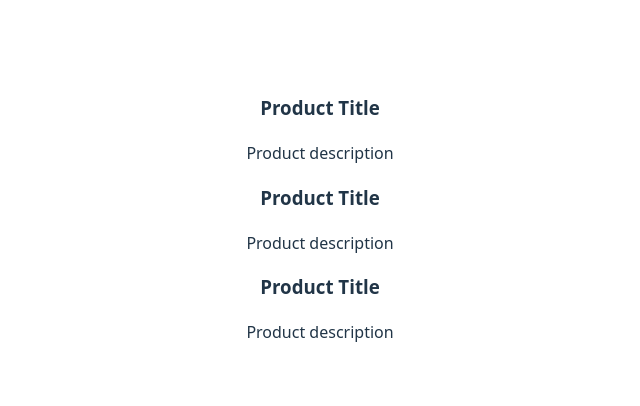
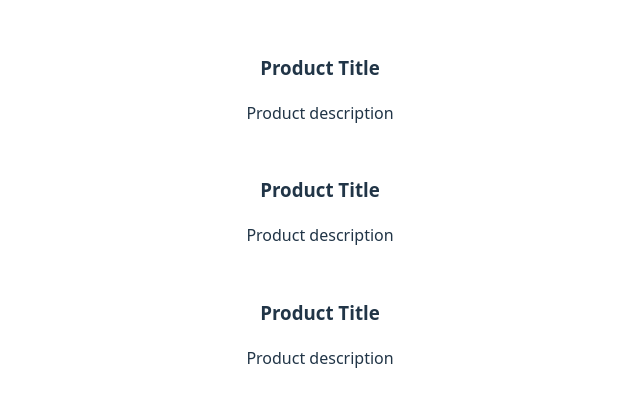
Before and after one commit to Garvit-singh-panwar/WEB-Devlopment, a React (Vite) app in the folder frontend/REACT/basic-react-app/: page / in a window 1280 px wide. Shown: the part 182-588 px from the top of the page, without its empty margins (320-960 px from the left). Built offline with nearby package versions, Linux system fonts and the light colour scheme.

Commit message:
add style in component

```diff
--- /dev/null
+++ b/frontend/REACT/basic-react-app/src/product.css
@@ -0,0 +1,8 @@
+/* css file named same as our component  */
+
+.product {
+    border: 1px solid white;
+    border-radius: 14px;
+    margin-bottom: 15px;
+    padding: 0 10px 0 10px;
+}
--- a/frontend/REACT/basic-react-app/src/product.jsx
+++ b/frontend/REACT/basic-react-app/src/product.jsx
@@ -1,8 +1,14 @@
 // Make  a individual component
+
+
+//  in html to use css we use tags but in react we have to import css file
+// in react there is something called webpack which makes import export functionality  possible in react
+import "./product.css"
 
 function Product(){
     return (
-        <div>
+        // className is a keyword for attribute class
+        <div className="product">
         <h3>Product Title</h3>
         <p>Product description</p>
         </div>
```
